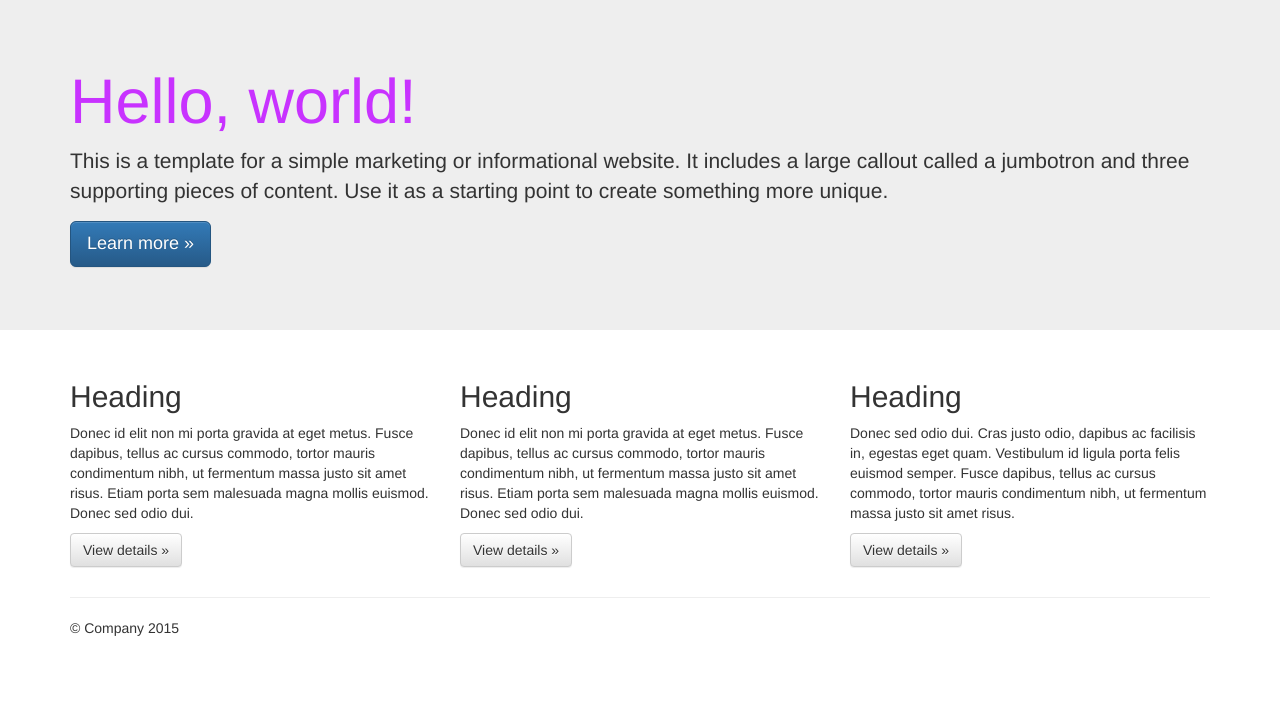
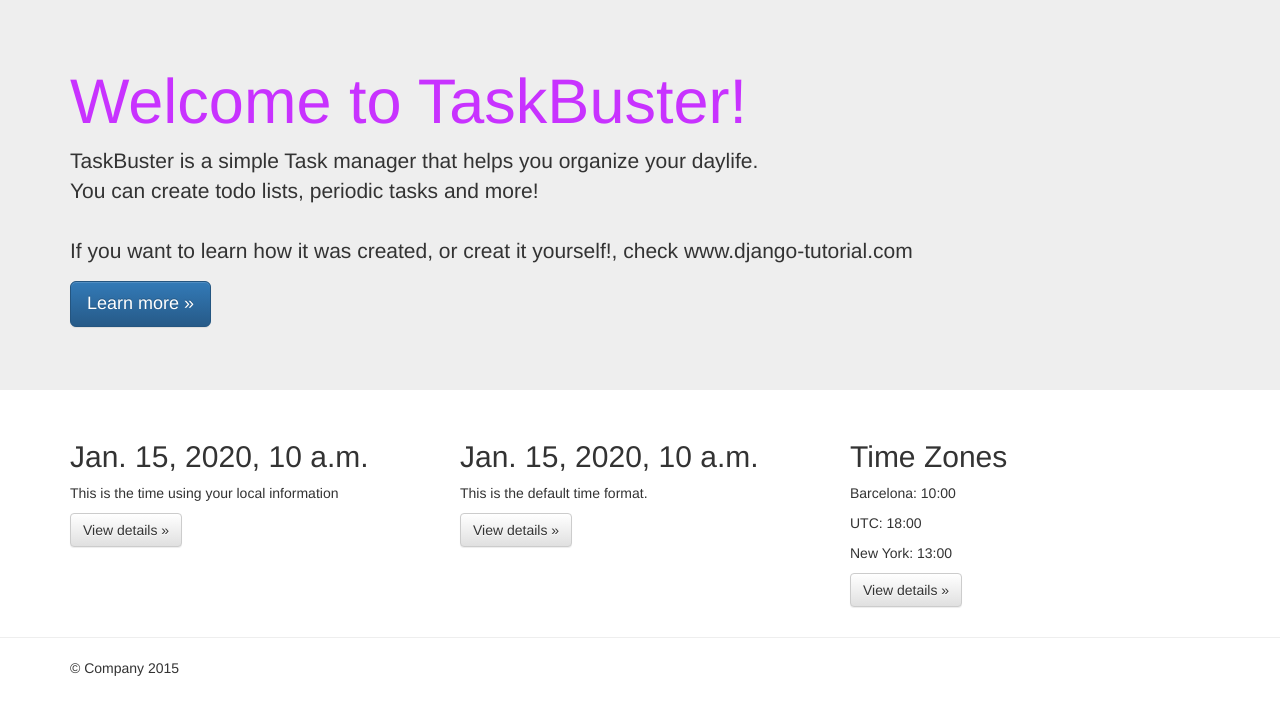
Before and after one commit to egrigg9000/taskbuster_boilerplate, a Django app: template taskbuster/templates/taskbuster/index.html in a window 1280 px wide. Shown: the part 51-766 px from the top of the page. Run offline with Django 3.2, Linux system fonts and the light colour scheme; the template is opened without the code that fills it: most values are stand-ins (such as "Sample title", 1, 10 or a date in 2020); some libraries are stand-ins or nearby versions.

Commit message:
Internationalization and localization

```diff
--- a/requirements/base.txt
+++ b/requirements/base.txt
@@ -1 +1,2 @@
 Django==1.8.4
+pytz==2015.4
--- a/requirements/testing.txt
+++ b/requirements/testing.txt
@@ -1,2 +1,3 @@
 -r base.txt
 selenium==2.47.1
+coverage==3.7.1
--- a/taskbuster/templates/base.html
+++ b/taskbuster/templates/base.html
@@ -8,6 +8,7 @@
         <meta charset="utf-8">
         <meta http-equiv="X-UA-Compatible" content="IE=edge,chrome=1">
         <title>{% block head_title %}{% endblock %}</title>
+        <link rel="shortcut icon" href="{% static 'favicon.ico' %}" type="image/x-icon">
         <meta name="description" content="">
         <meta name="viewport" content="width=device-width, initial-scale=1">
         <link rel="apple-touch-icon" href="{% static 'apple-touch-icon.png' %}">
@@ -23,12 +24,15 @@
         <link rel="stylesheet" href="{% static 'css/main.css' %}">
 
         <script src="{% static 'js/vendor/modernizr-2.8.3-respond-1.4.2.min.js' %}"></script>
+        {% block head_css %}{% endblock %}
+        {% block head_javascript %}{% endblock %}
     </head>
     <body>
         <!--[if lt IE 8]>
             <p class="browserupgrade">You are using an <strong>outdated</strong> browser. Please <a href="http://browsehappy.com/">upgrade your browser</a> to improve your experience.</p>
         <![endif]-->
-    <nav class="navbar navbar-inverse navbar-fixed-top" role="navigation">
+      {% block navbar %}
+      <div class="navbar navbar-inverse navbar-fixed-top" role="navigation">
         <div class="container">
           <div class="navbar-header">
             <button type="button" class="navbar-toggle collapsed" data-toggle="collapse" data-target="#navbar" aria-expanded="false" aria-controls="navbar">
@@ -51,48 +55,26 @@
             </form>
           </div><!--/.navbar-collapse -->
         </div>
-    </nav>
+      </div>
+      {% endblock %}
 
-    <!-- Main jumbotron for a primary marketing message or call to action -->
-    <div class="jumbotron">
-      <div class="container">
-        <h1>Hello, world!</h1>
-        <p>This is a template for a simple marketing or informational website. It includes a large callout called a jumbotron and three supporting pieces of content. Use it as a starting point to create something more unique.</p>
-        <p><a class="btn btn-primary btn-lg" href="#" role="button">Learn more &raquo;</a></p>
-      </div>
-    </div>
-
-    <div class="container">
-      <!-- Example row of columns -->
-      <div class="row">
-        <div class="col-md-4">
-          <h2>Heading</h2>
-          <p>Donec id elit non mi porta gravida at eget metus. Fusce dapibus, tellus ac cursus commodo, tortor mauris condimentum nibh, ut fermentum massa justo sit amet risus. Etiam porta sem malesuada magna mollis euismod. Donec sed odio dui. </p>
-          <p><a class="btn btn-default" href="#" role="button">View details &raquo;</a></p>
-        </div>
-        <div class="col-md-4">
-          <h2>Heading</h2>
-          <p>Donec id elit non mi porta gravida at eget metus. Fusce dapibus, tellus ac cursus commodo, tortor mauris condimentum nibh, ut fermentum massa justo sit amet risus. Etiam porta sem malesuada magna mollis euismod. Donec sed odio dui. </p>
-          <p><a class="btn btn-default" href="#" role="button">View details &raquo;</a></p>
-       </div>
-        <div class="col-md-4">
-          <h2>Heading</h2>
-          <p>Donec sed odio dui. Cras justo odio, dapibus ac facilisis in, egestas eget quam. Vestibulum id ligula porta felis euismod semper. Fusce dapibus, tellus ac cursus commodo, tortor mauris condimentum nibh, ut fermentum massa justo sit amet risus.</p>
-          <p><a class="btn btn-default" href="#" role="button">View details &raquo;</a></p>
-        </div>
-      </div>
+      {% block content %}{% endblock %}
 
       <hr>
 
+      <div class="container">
         <footer>
           <p>&copy; Company 2015</p>
         </footer>
-    </div> <!-- /container -->        <script src="{% static '//ajax.googleapis.com/ajax/libs/jquery/1.11.2/jquery.min.js' %}"></script>
-        <script>window.jQuery || document.write('<script src="static/js/vendor/jquery-1.11.2.min.js"><\/script>')</script>
+      </div> <!-- /container -->
+        <script src="{% static '//ajax.googleapis.com/ajax/libs/jquery/1.11.2/jquery.min.js' %}"></script>
+        <script>window.jQuery ||
+          document.write('<script src="static/js/vendor/jquery-1.11.2.min.js"><\/script>')
+          </script>
+        <script src="{% static 'js/vendor/bootstrap.min.js' %}"></script>
+        <script src="{% static 'js/main.js' %}"></script>
 
-        <script src="{% static 'js/vendor/bootstrap.min.js' %}"></script>
-
-        <script src="{% static 'js/main.js' %}"></script>
+        {% block footer_javascript %}{% endblock %}
 
         <!-- Google Analytics: change UA-XXXXX-X to be your site's ID. -->
         <script>
--- a/taskbuster/templates/robots.txt
+++ b/taskbuster/templates/robots.txt
@@ -2,4 +2,4 @@
 
 # Allow crawling of all content
 User-agent: *
-Disallow:
+Disallow: /
--- a/taskbuster/templates/taskbuster/index.html
+++ b/taskbuster/templates/taskbuster/index.html
@@ -1,2 +1,41 @@
 {% extends "base.html" %}
+{% load i18n %}
+{% load l10n %}
+{% load tz %}
+
 {% block head_title %}TaskBuster Django Tutorial{% endblock %}
+
+{% block content %}
+  <!-- Main jumbotron for a primary marketing message or call to action -->
+    <div class="jumbotron">
+      <div class="container">
+        <h1>{% trans "Welcome to TaskBuster!"%}</h1>
+        <p>{% blocktrans %}TaskBuster is a simple Task manager that helps you organize your daylife. </br> You can create todo lists, periodic tasks and more! </br></br> If you want to learn how it was created, or creat it yourself!, check www.django-tutorial.com{% endblocktrans %}</p>
+        <p><a class="btn btn-primary btn-lg" role="button">Learn more &raquo;</a></p>
+      </div>
+    </div>
+
+    <div class="container">
+      <!-- Example row of columns -->
+      <div class="row">
+        <div class="col-md-4">
+          <h2 id="local-date">{{today}}</h2>
+          <p>This is the time using your local information </p>
+          <p><a class="btn btn-default" href="#" role="button">View details &raquo;</a></p>
+        </div>
+        <div class="col-md-4">
+          <h2 id="non-local-date">{{today|unlocalize}}</h2>
+          <p>This is the default time format.</p>
+          <p><a class="btn btn-default" href="#" role="button">View details &raquo;</a></p>
+       </div>
+        <div class="col-md-4">
+          <h2>Time Zones</h2>
+          <p> Barcelona: <span id="time-tz">{{now|time:"H:i"}}</span></p>
+          <p> UTC: <span id="time-utc">{{now|utc|time:"H:i"}}</span></p>
+          <p> New York: <span id="time-ny">
+                  {{now|timezone:"America/New_York"|time:"H:i"}}</span></p>
+          <p><a class="btn btn-default" href="#" role="button">View details &raquo;</a></p>
+        </div>
+      </div>
+    </div>
+{% endblock %}
--- a/taskbuster/test.py
+++ b/taskbuster/test.py
@@ -1,14 +1,19 @@
 # -*- coding: utf-8 -*-
 from django.test import TestCase
 from django.core.urlresolvers import reverse
+from django.utils.translation import activate
 
 
 class TestHomePage(TestCase):
 
     def test_uses_index_template(self):
+        activate('en')
         response = self.client.get(reverse("home"))
         self.assertTemplateUsed(response, "taskbuster/index.html")
 
+# Marina do this for both tests that you have
+
     def test_uses_base_template(self):
+        activate('en')
         response = self.client.get(reverse("home"))
         self.assertTemplateUsed(response, "base.html")
--- a/taskbuster/urls.py
+++ b/taskbuster/urls.py
@@ -15,9 +15,21 @@ Including another URLconf
 """
 from django.conf.urls import include, url
 from django.contrib import admin
-from .views import home
+from django.conf.urls.i18n import i18n_patterns
+from .views import home, home_files
+
+# urlpatterns = [
+#    url(r'^$', home, name='home'),
+#    url(r'^admin/', include(admin.site.urls)),
+# ]
 
 urlpatterns = [
+    url(r'^(?P<filename>(robots.txt)|(humans.txt))$',
+        home_files, name='home-files'),
+#    url(r'i18n/', include('django.conf.urls.i18n')),
+]
+
+urlpatterns += i18n_patterns(
     url(r'^$', home, name='home'),
     url(r'^admin/', include(admin.site.urls)),
-]
+)
```
Also changed, not shown: functional_tests/test_all_users.py (+37 -0 lines), taskbuster/settings/base.py (+15 -6 lines), taskbuster/templates/humans.txt (+6 -4 lines), taskbuster/views.py (+9 -1 lines), taskbuster/locale/ca/LC_MESSAGES/django.po (added), taskbuster/static/favicon.ico, 6 other files. Lines whose indentation alone changed are shown as unchanged.
